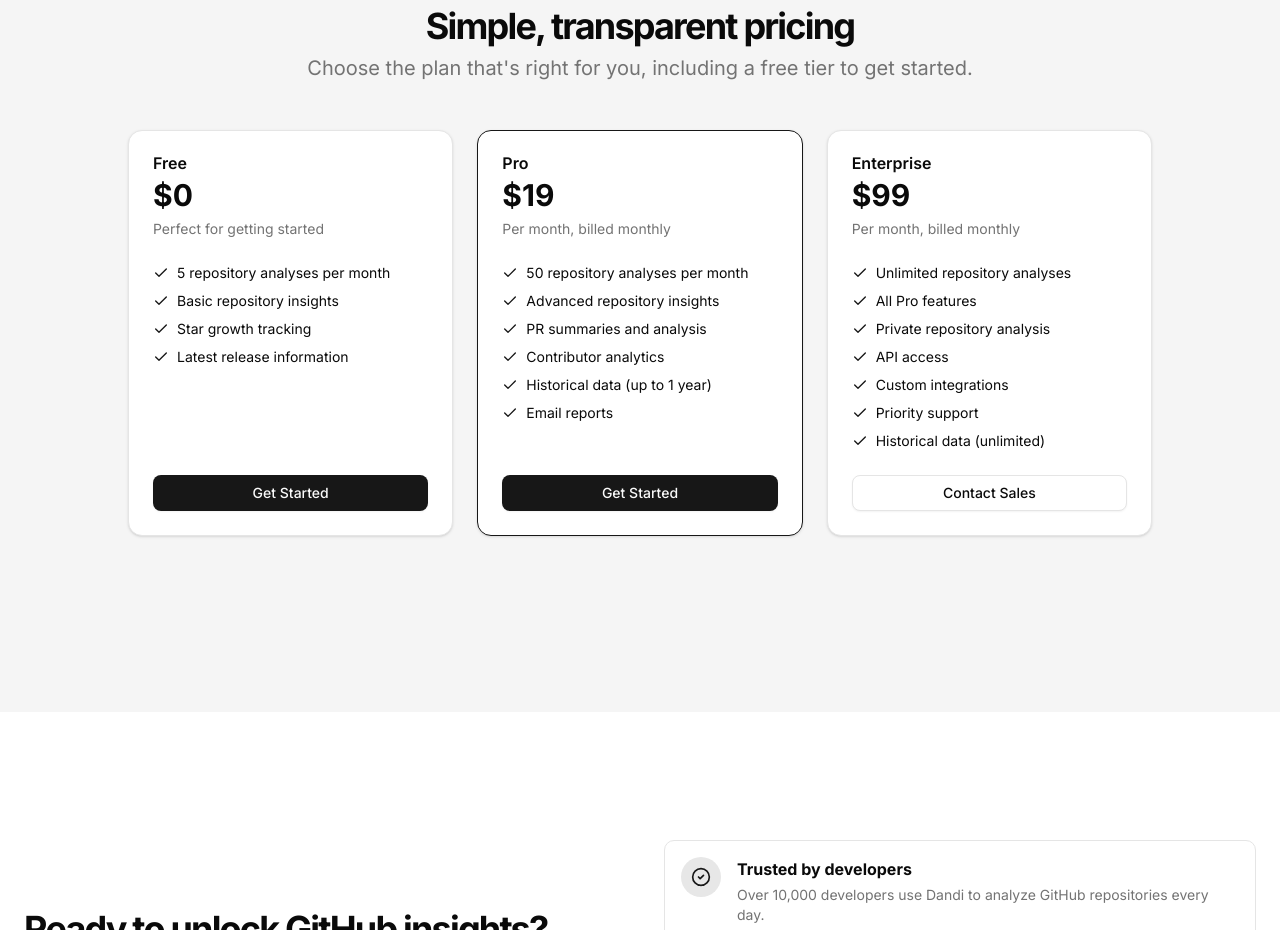
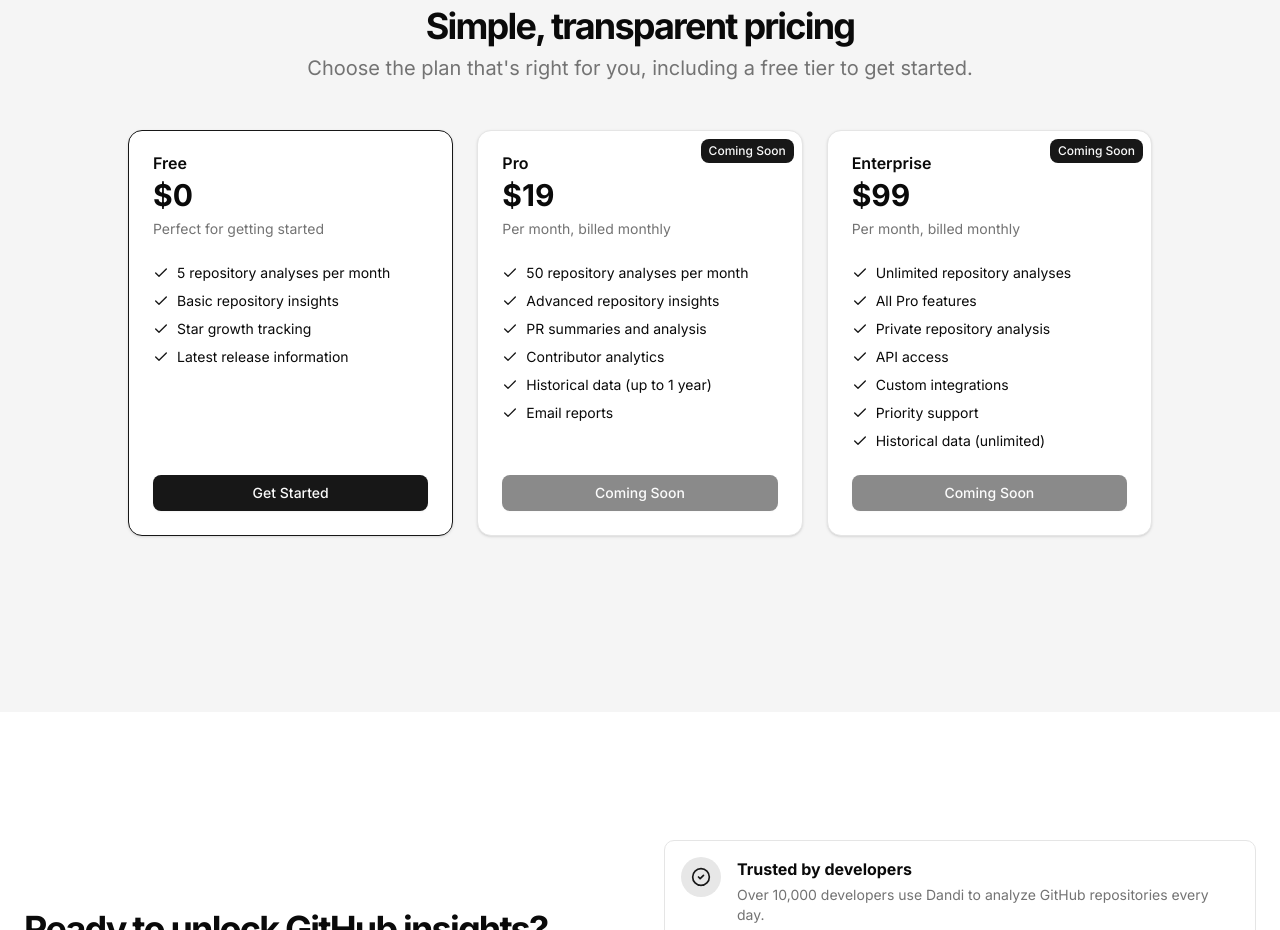
Before and after one commit to phenogit/udemy-cursor-ai-ide-dandi, a Next.js app: page / in a window 1280 px wide. Shown: the part 2925-3855 px from the top of the page. Built offline with nearby package versions, Linux system fonts and the light colour scheme; no server answers.

Commit message:
make the pricing section coming soon

```diff
--- a/src/app/page.tsx
+++ b/src/app/page.tsx
@@ -262,7 +262,7 @@ export default function LandingPage() {
               </div>
             </div>
             <div className="mx-auto grid max-w-5xl grid-cols-1 gap-6 py-12 md:grid-cols-3">
-              <Card className="flex flex-col">
+              <Card className="flex flex-col border-primary">
                 <CardHeader>
                   <CardTitle>Free</CardTitle>
                   <div className="text-3xl font-bold">$0</div>
@@ -294,7 +294,10 @@ export default function LandingPage() {
                   </Link>
                 </CardFooter>
               </Card>
-              <Card className="flex flex-col border-primary">
+              <Card className="flex flex-col  relative">
+              <div className="absolute top-2 right-2 bg-primary text-primary-foreground text-xs font-medium px-2 py-1 rounded-md">
+                  Coming Soon
+                </div>
                 <CardHeader>
                   <CardTitle>Pro</CardTitle>
                   <div className="text-3xl font-bold">$19</div>
@@ -329,12 +332,15 @@ export default function LandingPage() {
                   </ul>
                 </CardContent>
                 <CardFooter>
-                  <Link href="/signup" className="w-full">
-                    <Button className="w-full">Get Started</Button>
-                  </Link>
+                <Button className="w-full" disabled>
+                    Coming Soon
+                  </Button>
                 </CardFooter>
               </Card>
-              <Card className="flex flex-col">
+              <Card className="flex flex-col relative">
+              <div className="absolute top-2 right-2 bg-primary text-primary-foreground text-xs font-medium px-2 py-1 rounded-md">
+                  Coming Soon
+                </div>
                 <CardHeader>
                   <CardTitle>Enterprise</CardTitle>
                   <div className="text-3xl font-bold">$99</div>
@@ -373,11 +379,9 @@ export default function LandingPage() {
                   </ul>
                 </CardContent>
                 <CardFooter>
-                  <Link href="/contact" className="w-full">
-                    <Button variant="outline" className="w-full">
-                      Contact Sales
-                    </Button>
-                  </Link>
+                  <Button className="w-full" disabled>
+                    Coming Soon
+                  </Button>
                 </CardFooter>
               </Card>
             </div>
```
